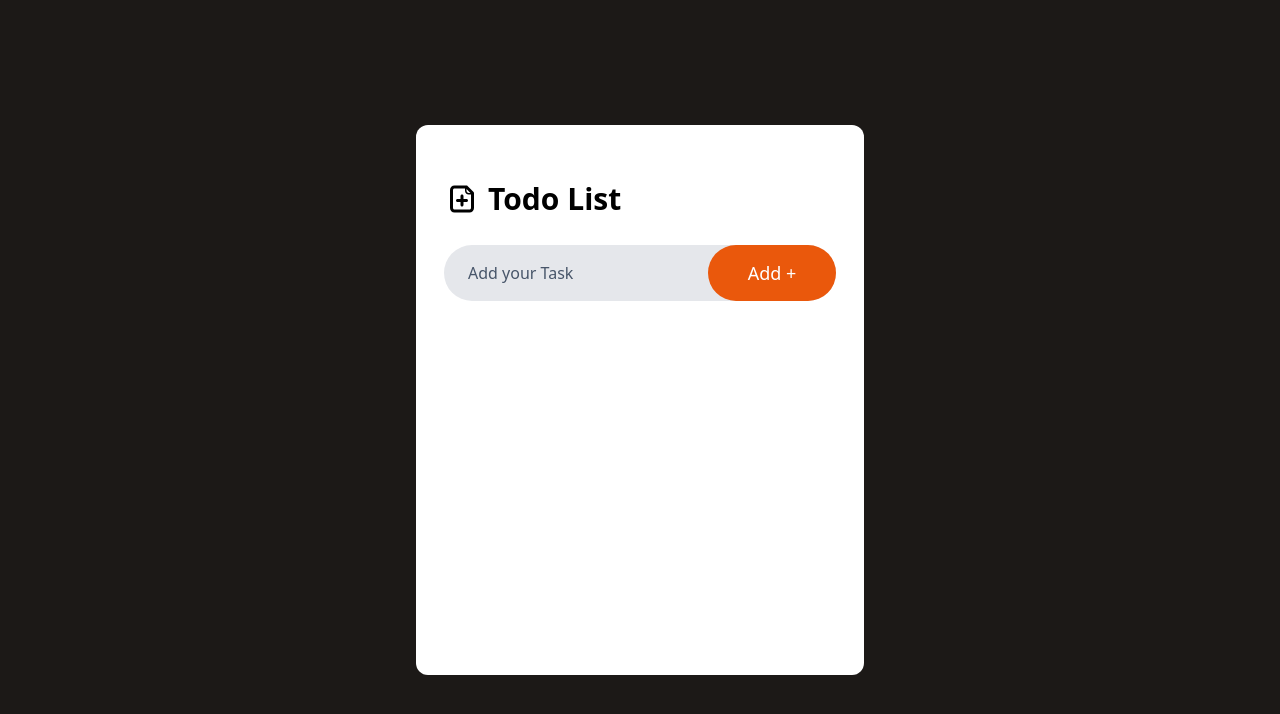
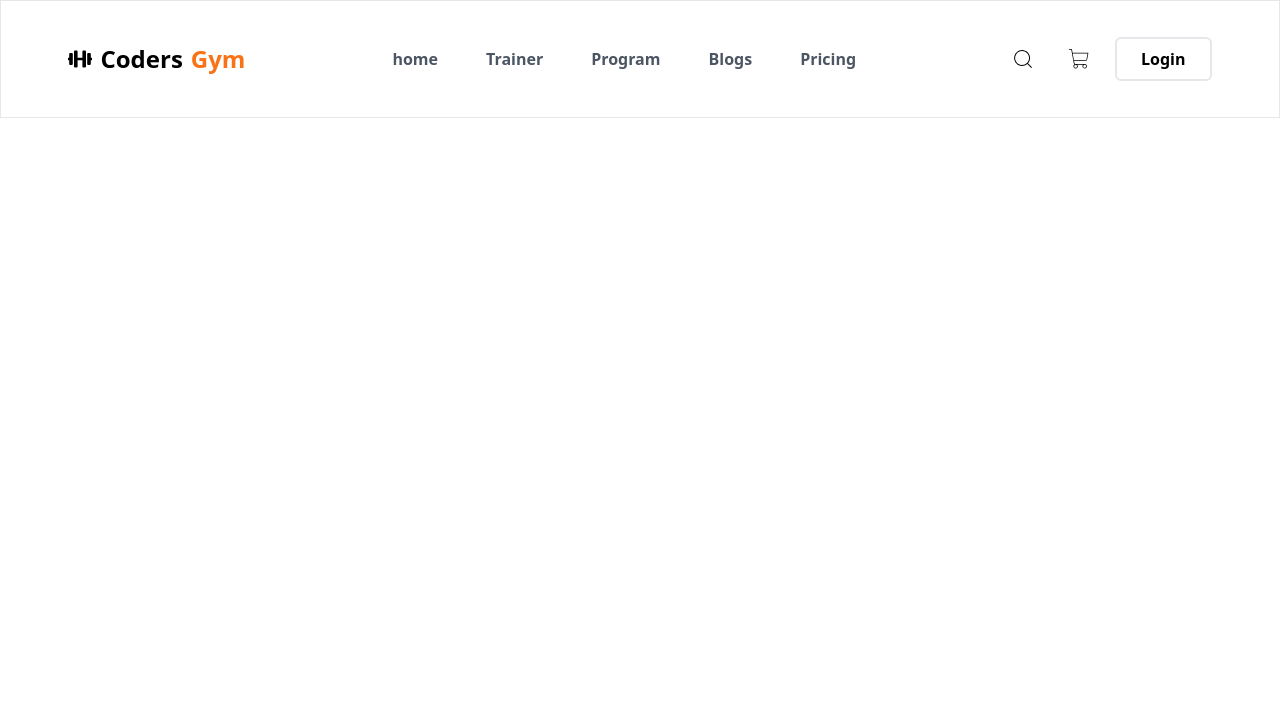
Before and after one commit to mane0510/reactpractice, a React (Create React App) app: page / in a window 1280 px wide. Shown: the top 714 px of the page. Built offline with nearby package versions, Linux system fonts and the light colour scheme.

Commit message:
Nav bar Updated Api Form Updted

```diff
--- a/src/App.js
+++ b/src/App.js
@@ -1,11 +1,16 @@
 
 import './App.css';
-import TodoList from './components/ToDolist/TodoList';
+import ApiForm from'./components/ApiForm/ApiForm';
+import LoginPage from './components/LoginForm/LoginPage';
+import TodoList from './components/ToDolist/TodoList'
+import Navbar from './components/Navbar/Navbar'
 
 function App() {
   return (
     <div className="App">
- <TodoList/>
+      {/* <ApiForm/> */}
+      {/* <TodoList/> */}
+<Navbar/>
     </div>
   );
 }
--- a/src/components/ApiForm/ApiForm.js
+++ b/src/components/ApiForm/ApiForm.js
@@ -50,7 +50,7 @@ const ApiForm = () => {
   };
 
   return (
-    <form onSubmit={handleSubmit(onSubmitForm())}>
+    <form onSubmit={handleSubmit(onSubmitForm)}>
       <div className="px-6 py-1 flex justify-center font-semibold text-xl my-5">
         <h1>API Form</h1>
       </div>
--- /dev/null
+++ b/src/components/LoginForm/LoginPage.js
@@ -0,0 +1,32 @@
+import React, { useState } from 'react'
+
+const LoginPage = () => {
+  const[islogin,setLogon]=useState(true)
+  return (
+    <div className='bg-stone-800 grid min-h-screen py-4' >
+        <div className='bg-white text-black place-self-center w-11/12 max-w-md flex flex-col p-7 min-h-[550px] rounded-xl'>
+            <div className=''>
+              <h1 className='text-xl font-semibold text-black'>Register</h1>
+            </div>
+            <div >
+              <input type='text' placeholder='Enter Name'
+              className='bg-transparent border-0 outlined-none h-10 placeholder:text-slate-600'/>
+            </div>
+            <div className=''>
+              <input type='text' placeholder='Enter Email'/>
+            </div>
+            <div className=''>
+              <input type='text' placeholder='Enter Password'/>
+            </div>
+            <div className=''>
+              <input type='text' placeholder='Confirm Password'/>
+            </div>
+            <div className=''>
+              <button className=''>Submit</button>
+            </div>
+        </div>
+    </div>
+  )
+}
+
+export default LoginPage
--- a/src/components/Navbar/Navbar.js
+++ b/src/components/Navbar/Navbar.js
@@ -6,24 +6,24 @@ import { FaDumbbell } from "react-icons/fa";
 import { MdMenu } from "react-icons/md";
 import ResponsiveMenu from '../ResponsiveMenu';
 
-export const Navbar = () => {
+ const Navbar = () => {
   const[open,setopen]=useState(false)
   return (
     <>
     <nav>
-     <div className='container flex justify-center items-center py-9'>
-      {/* Logo section */}
-      <div className='text-2xl  flex items-center gap-2 font-bold Uppercase'>
+     <div className=' flex justify-around items-center py-9 border w-[100%]'>
+
+      <div className='text-2xl  flex items-center gap-2 font-bold Uppercase '>
        < FaDumbbell/>
        <p>Coders</p>
-       <p className='text-secoundry'>Gym</p>
+       <p className='text-orange-500'>Gym</p>
       </div>
       {/* Menu section */}
       <div className='hidden md:block'>
         <ul className='flex items-center gap-6 text-gray-600'>
          {NavbarMenu.map((item)=>{
           return(
-            <li key={item.id}><a href={item.link} className='inline-block py-1 px-3 hover:text-primary font-semibold'>{item.title}
+            <li key={item.id}><a href={item.link} className='inline-block py-1 px-3 hover:text-orange-500 font-semibold'>{item.title}
             </a>
             </li>
           )
@@ -32,15 +32,17 @@ export const Navbar = () => {
       </div>
       {/* Icons section */}
       <div className=' flex items-center gap-4'>
-        <button className='text-2xl hover:bg-primary hover:text-white rounded-full p-2 duration-200'>
+        <button className='text-2xl hover:bg-orange-500 hover:text-white rounded-full p-2 duration-200'>
           <CiSearch />
         </button>
-        <button className='text-2xl hover:bg-primary hover:text-white rounded-full p-2 duration-200'>
+        <button className='text-2xl hover:bg-orange-500 hover:text-white rounded-full p-2 duration-200'>
           <PiShoppingCartThin />
         </button>
-        <button className='hover:bg-primary text-primary  font-semibold hover:text-white rounded-md border-2 border-primary
-         px-6 py-2 duration-200 hidden md:block
-         '>Login</button>
+        <div className=' '>
+        <button className='hover:bg-orange-500 transform text-primary  font-semibold hover:text-white rounded-md border-2 border-primary
+         px-6 py-2 duration-100 hidden md:block '>Login</button>
+        </div>
+
       </div>
      </div>
      {/* Mobile Humburger Menu section */}
@@ -57,3 +59,4 @@ export const Navbar = () => {
 
   )
 }
+export default Navbar
```
Also changed, not shown: src/index.js (line endings or trailing spaces).
